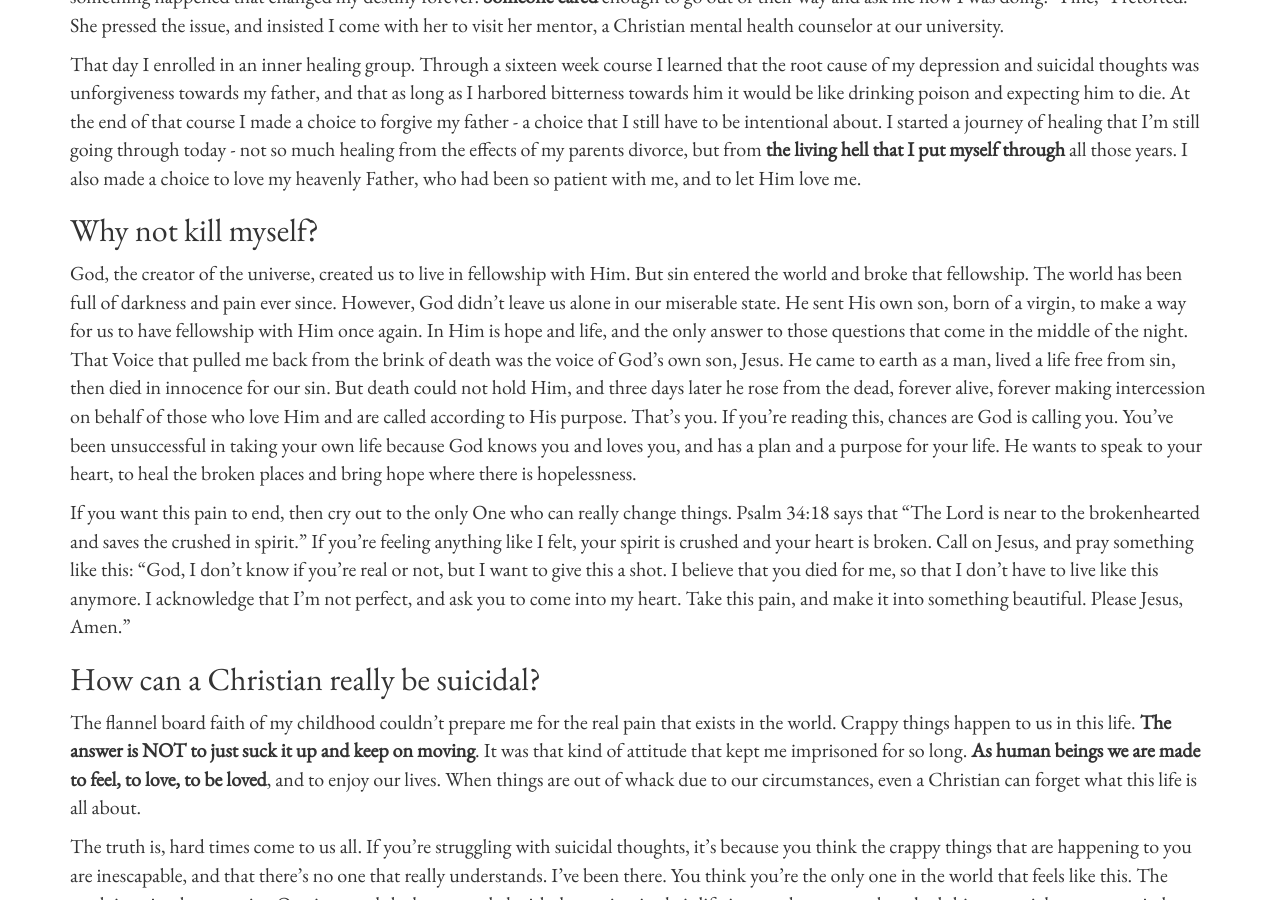
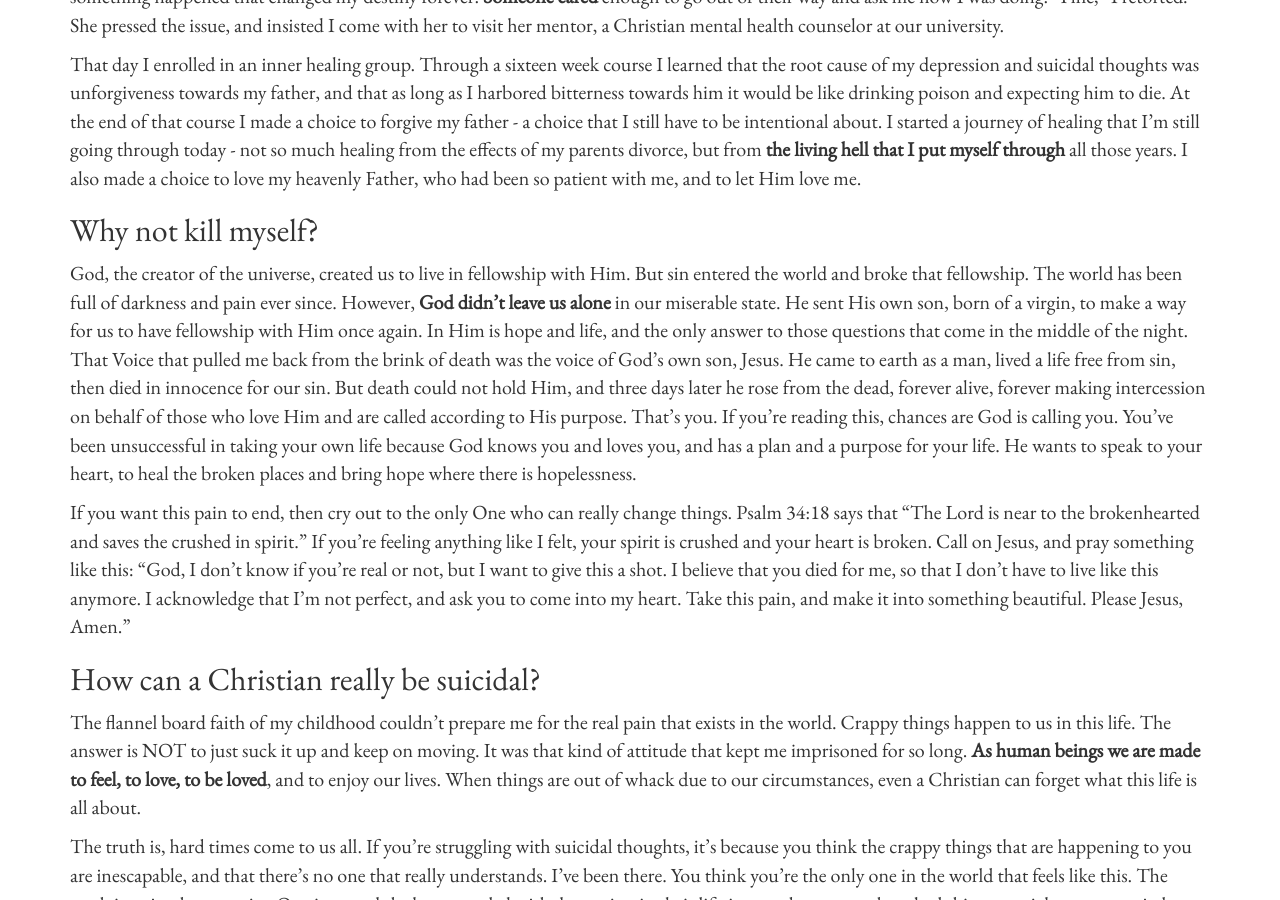
Before and after one commit to thinkjson/violenthope, a Jekyll site: the page built from index.markdown, in a window 1280 px wide and 900 px high, scrolled down 1535 px. Built offline with Jekyll 4.4.1, drawn with Linux system fonts in a browser that asks for light colours; nearby versions of some CDN libraries; some of the changed text lies outside the part shown.

Commit message:
More quotes

```diff
--- a/index.markdown
+++ b/index.markdown
@@ -6,7 +6,7 @@ permalink: /
 
 The pain started when I was very young. By anyone's definition I had everything going for me. I was raised in a Christian home. We had a roof over our head and food on the table. My parents fought a lot, but I thought that was normal. As a young boy living in the middle of nowhere in Pennsylvania, life was good. I loved to play with sticks and rocks, and spend hours exploring the vast marshlands around our house. I caught salamanders in the brook, and played survival in the snow, and ran away from bears when they came tromping through the woods. Like most four year olds, I didn't have a care in the world. I was entirely unprepared for the bombshell that was about to land on our family.
 
-My Dad basically put me on the bus for the first day of school, then packed up and left. He told me he didn't love my mom anymore. He told me that for the sake of my brother and I he had to leave, so that we didn't have to live in a house constantly filled with yelling and fighting. It was a tearful goodbye. I didn’t understand then or now why a father would willingly choose to leave his family, his own flesh and blood, and live like a bachelor again. I took it very hard. It’s not like I never saw him again, but it didn’t matter. He wasn’t in my life like he was before. I didn't get to lay on the couch and watch TV with him at night anymore. He wasn't there to play baseball with us on the weekends anymore. I felt alone, abandoned. I would never be the same again.
+My Dad basically put me on the bus for the first day of school, then packed up and left. He told me he didn't love my mom anymore. He told me that for the sake of my brother and I he had to leave, so that we didn't have to live in a house constantly filled with yelling and fighting. It was a tearful goodbye. I didn’t understand then or now why a father would willingly choose to leave his family, his own flesh and blood, and live like a bachelor again. I took it very hard. It’s not like I never saw him again, but it didn’t matter. He wasn’t in my life like he was before. I didn't get to lay on the couch and watch TV with him at night anymore. He wasn't there to play baseball with us on the weekends anymore. <b>I felt alone, abandoned</b>. I would never be the same again.
 
 Maybe you've gone through a tragic event that's shaped the rest of your life. It leaves a hole that can never quite be filled again. There's a fear that comes with it, like a wild animal nursing a wound. You don't let anyone get close to it, and whenever someone forces their way in they get bitten. Sometimes you feel fragile, like this world is going to shatter you. Other times you just feel angry and want someone to pay. Mostly you just hate the night, because you're left with your thoughts in the stillness, and ask questions that can never be answered.
 
@@ -24,13 +24,13 @@ That day I enrolled in an inner healing group. Through a sixteen week course I l
 
 ## Why not kill myself?
 
-God, the creator of the universe, created us to live in fellowship with Him. But sin entered the world and broke that fellowship. The world has been full of darkness and pain ever since. However, God didn't leave us alone in our miserable state. He sent His own son, born of a virgin, to make a way for us to have fellowship with Him once again. In Him is hope and life, and the only answer to those questions that come in the middle of the night. That Voice that pulled me back from the brink of death was the voice of God's own son, Jesus. He came to earth as a man, lived a life free from sin, then died in innocence for our sin. But death could not hold Him, and three days later he rose from the dead, forever alive, forever making intercession on behalf of those who love Him and are called according to His purpose. That's you. If you're reading this, chances are God is calling you. You've been unsuccessful in taking your own life because God knows you and loves you, and has a plan and a purpose for your life. He wants to speak to your heart, to heal the broken places and bring hope where there is hopelessness.
+God, the creator of the universe, created us to live in fellowship with Him. But sin entered the world and broke that fellowship. The world has been full of darkness and pain ever since. However, <b>God didn't leave us alone</b> in our miserable state. He sent His own son, born of a virgin, to make a way for us to have fellowship with Him once again. In Him is hope and life, and the only answer to those questions that come in the middle of the night. That Voice that pulled me back from the brink of death was the voice of God's own son, Jesus. He came to earth as a man, lived a life free from sin, then died in innocence for our sin. But death could not hold Him, and three days later he rose from the dead, forever alive, forever making intercession on behalf of those who love Him and are called according to His purpose. That's you. If you're reading this, chances are God is calling you. You've been unsuccessful in taking your own life because God knows you and loves you, and has a plan and a purpose for your life. He wants to speak to your heart, to heal the broken places and bring hope where there is hopelessness.
 
 If you want this pain to end, then cry out to the only One who can really change things. Psalm 34:18 says that "The Lord is near to the brokenhearted and saves the crushed in spirit." If you're feeling anything like I felt, your spirit is crushed and your heart is broken. Call on Jesus, and pray something like this: "God, I don't know if you're real or not, but I want to give this a shot. I believe that you died for me, so that I don't have to live like this anymore. I acknowledge that I'm not perfect, and ask you to come into my heart. Take this pain, and make it into something beautiful. Please Jesus, Amen."
 
 ## How can a Christian really be suicidal?
 
-The flannel board faith of my childhood couldn’t prepare me for the real pain that exists in the world. Crappy things happen to us in this life. <b>The answer is NOT to just suck it up and keep on moving</b>. It was that kind of attitude that kept me imprisoned for so long. <b>As human beings we are made to feel, to love, to be loved</b>, and to enjoy our lives. When things are out of whack due to our circumstances, even a Christian can forget what this life is all about.
+The flannel board faith of my childhood couldn’t prepare me for the real pain that exists in the world. Crappy things happen to us in this life. The answer is NOT to just suck it up and keep on moving. It was that kind of attitude that kept me imprisoned for so long. <b>As human beings we are made to feel, to love, to be loved</b>, and to enjoy our lives. When things are out of whack due to our circumstances, even a Christian can forget what this life is all about.
 
 The truth is, hard times come to us all. If you’re struggling with suicidal thoughts, it’s because you think the crappy things that are happening to you are inescapable, and that there’s no one that really understands. I’ve been there. You think you’re the only one in the world that feels like this. The truth is quite the opposite. One in ten adults has struggled with depression in their lifetime, and no matter how bad things are right now - marital problems, financial problems, abuse, neglect, mental imbalance, whatever - things can and most likely will change. Furthermore, there is a Healer that wants to bring you through whatever your circumstances are right now. He understands better than you do what you’re going through, and He’s longing to help you. He wants to be with you in the midst of whatever your storm looks like.
 
```
